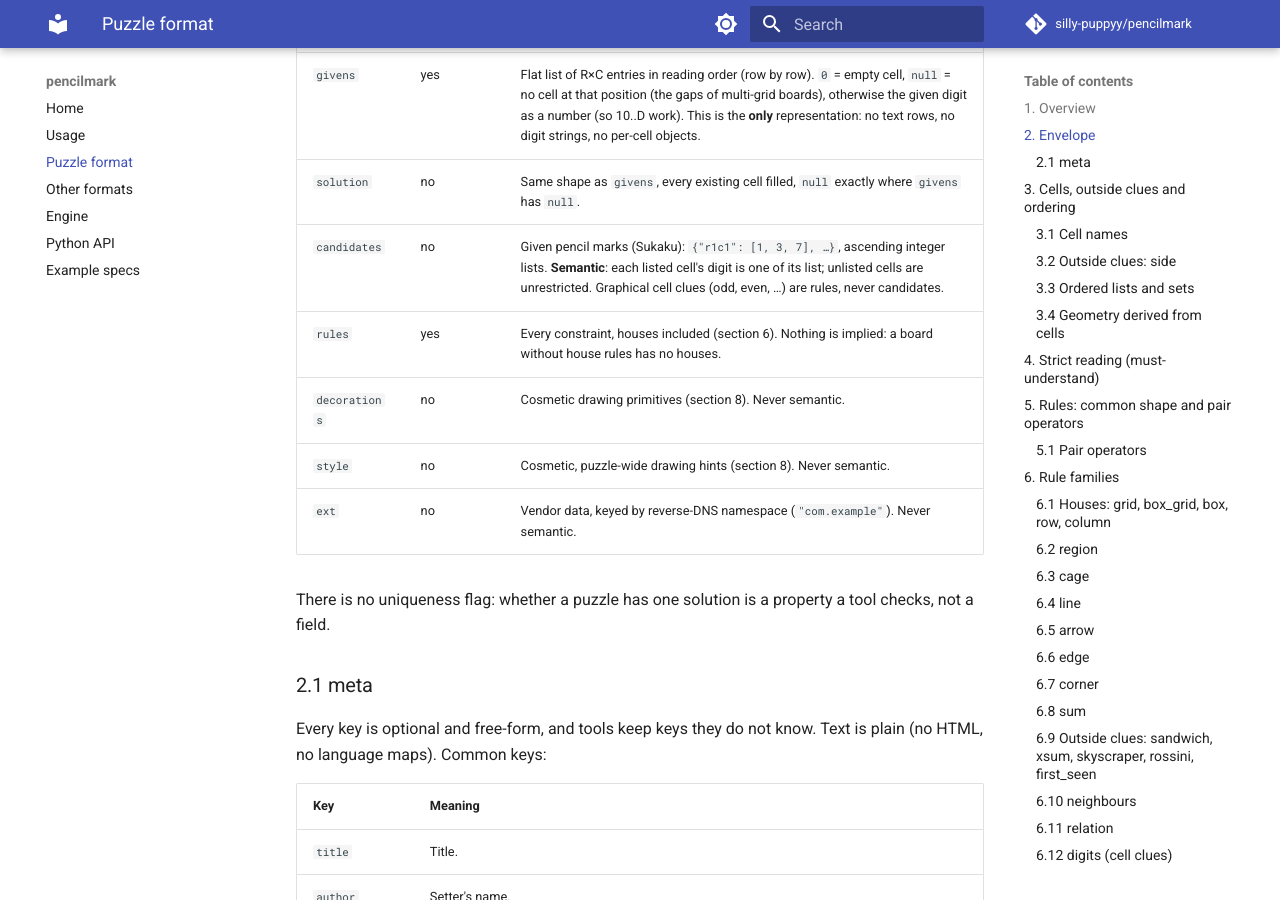
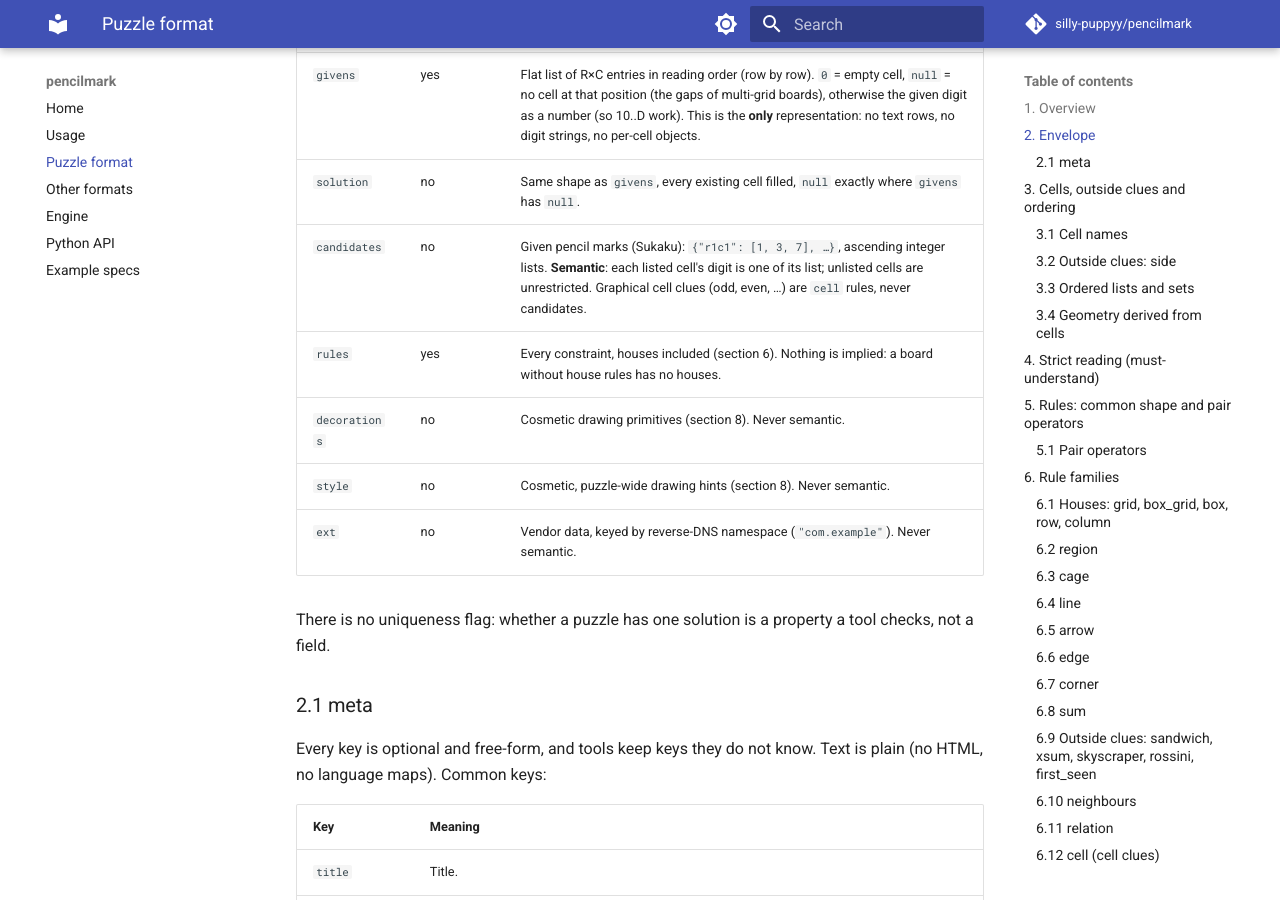
Before and after one commit to silly-puppyy/pencilmark, an MkDocs documentation site: the page built from docs/FORMAT.md, in a window 1280 px wide and 900 px high, scrolled down 2600 px. Built offline with MkDocs 1.6.1 and Material for MkDocs 9.7.7, drawn with Linux system fonts in a browser that asks for light colours; comment, search, counter and statistics services are not loaded; some of the changed text lies outside the part shown.

Commit message:
Rule type digits renamed cell (odd / even / low / high / set / exclude cell clues)
The top-level "digits" is the digit count; the cell clue rule is now
{"type": "cell", "kind": ...} and {"type": "negative", "of": "cell"}.

````diff
--- a/docs/FORMAT.md
+++ b/docs/FORMAT.md
@@ -83,7 +83,7 @@
 | `digits` | yes | Integer D ≥ 1: cells hold the digits 1..D. (Other digit sets and display symbols are reserved for a later version; see 6.17.) |
 | `givens` | yes | Flat list of R×C entries in reading order (row by row). `0` = empty cell, `null` = no cell at that position (the gaps of multi-grid boards), otherwise the given digit as a number (so 10..D work). This is the **only** representation: no text rows, no digit strings, no per-cell objects. |
 | `solution` | no | Same shape as `givens`, every existing cell filled, `null` exactly where `givens` has `null`. |
-| `candidates` | no | Given pencil marks (Sukaku): `{"r1c1": [1, 3, 7], …}`, ascending integer lists. **Semantic**: each listed cell's digit is one of its list; unlisted cells are unrestricted. Graphical cell clues (odd, even, …) are rules, never candidates. |
+| `candidates` | no | Given pencil marks (Sukaku): `{"r1c1": [1, 3, 7], …}`, ascending integer lists. **Semantic**: each listed cell's digit is one of its list; unlisted cells are unrestricted. Graphical cell clues (odd, even, …) are `cell` rules, never candidates. |
 | `rules` | yes | Every constraint, houses included (section 6). Nothing is implied: a board without house rules has no houses. |
 | `decorations` | no | Cosmetic drawing primitives (section 8). Never semantic. |
 | `style` | no | Cosmetic, puzzle-wide drawing hints (section 8). Never semantic. |
@@ -144,7 +144,7 @@
 | Ordered (the order carries meaning) | Sets (readers ignore the order; writers SHOULD use reading order) |
 |---|---|
 | `line` cells (thermo bulb first; a whisper's order is its path) | `box`, `row`, `column`, `region`, `cage` cells; `sum` kinds `group` / `corner` |
-| `arrow` `bulb` (a pill reads as a number in `bulb` order) and each shaft in `lines` (away from the bulb) | `digits`, `contains`, `appears` cells, `count`, `distinct_count` without `side` |
+| `arrow` `bulb` (a pill reads as a number in `bulb` order) and each shaft in `lines` (away from the bulb) | `cell`, `contains`, `appears` cells, `count`, `distinct_count` without `side` |
 | outside clues (`sandwich`, `xsum`, `skyscraper`, `rossini`, `first_seen`, `sum` kinds `little_killer` / `frame`, `distinct_count` with `side`): from the cell next to the clue outwards | `equal_sum` segments (each a set; the segment list is unordered) |
 | `clone` / `isomorphic` regions: corresponding positions | `edge` pairs except `less`, `relation` pairs of symmetric operators |
 | `edge` kind `less` and `relation` pairs of `less` / `less_equal` / `allowed` / `any_of`: `[a, b]` in operator order | `corner` cells (written TL, TR, BL, BR = reading order) |
@@ -423,12 +423,12 @@
 {"type": "relation", "op": "different", "params": [], "pairs": [["r1c1", "r3c3"], ["r1c1", "r4c4"]]}
 ```
 
-### 6.12 `digits` (cell clues)
+### 6.12 `cell` (cell clues)
 
 ```json
-{"type": "digits", "kind": "odd", "cells": ["r1c1", "r5c5"]}
-{"type": "digits", "kind": "set", "values": [1, 2, 3], "cells": ["r2c2"]}
-{"type": "digits", "kind": "high", "split": 5, "cells": ["r3c3"]}
+{"type": "cell", "kind": "odd", "cells": ["r1c1", "r5c5"]}
+{"type": "cell", "kind": "set", "values": [1, 2, 3], "cells": ["r2c2"]}
+{"type": "cell", "kind": "high", "split": 5, "cells": ["r3c3"]}
 ```
 
 | `kind` | Fields | Each listed cell holds |
@@ -438,7 +438,7 @@
 | `set` | `values` | one of `values` |
 | `exclude` | `values` | none of `values` |
 
-"Every unmarked cell is low / even / …" is a `negative` rule over `digits` (6.14).
+"Every unmarked cell is low / even / …" is a `negative` rule over `cell` (6.14).
 
 ### 6.13 Other families
 
@@ -480,7 +480,7 @@
 {"type": "negative", "of": "difference", "value": 5}
 {"type": "negative", "of": "rossini"}
 {"type": "negative", "of": "battenburg"}
-{"type": "negative", "of": "digits", "kind": "high", "split": 5}
+{"type": "negative", "of": "cell", "kind": "high", "split": 5}
 ```
 
 | `of` | Selector | Positions | An uncovered position … |
@@ -491,12 +491,12 @@
 | `sum` | `sum` (REQUIRED) | orthogonal pairs | does not sum to `sum` |
 | `rossini` | – | the first 3 cells inwards from each end of every full row and column house | is not monotone |
 | `battenburg` | – | every 2×2 block whose cells share a `grid` / `box_grid` area (or of the whole board without one) | is not a parity checkerboard |
-| `digits` | `kind` `odd` / `even` / `low` / `high` (+ `split` for low / high) | every cell | does not satisfy that clue (so it is even / odd / high / low) |
+| `cell` | `kind` `odd` / `even` / `low` / `high` (+ `split` for low / high) | every cell | does not satisfy that clue (so it is even / odd / high / low) |
 
 - **A negative covers exactly what its selector names.** With a selector it covers a single value:
   `{"of": "xv", "letter": "X"}` says only "pairs without a clue do not sum to 10"; V clues may be partial.
 - **Exemption**: a position carrying **any** rule of the same family (any kropki dot of either colour; any X or V;
-  any edge clue of that kind; any rossini arrow; any battenburg mark; any `digits` rule of that kind) is exempt.
+  any edge clue of that kind; any rossini arrow; any battenburg mark; any `cell` rule of that kind) is exempt.
 - **Adjacency is only within one grid**: two cells form a pair only if some `grid` / `box_grid` area contains both (on a
   board without one, all orthogonally adjacent existing cells).
 - Optional `area` (5): only positions whose cells are all in the area are covered.
@@ -566,9 +566,9 @@
 | `sum` `frame`, `sandwich`, `skyscraper`, `first_seen`, `distinct_count` with `side` | Plain number outside `cells[0]` on `side`. When kinds are mixed on one side: `xsum` in angle brackets ⟨n⟩, `skyscraper` in a small square, `first_seen` in a small circle. |
 | `xsum` | Plain number outside `cells[0]` (⟨n⟩ when mixed). |
 | `rossini` | Arrow glyph outside `cells[0]` on `side`, pointing into the grid (`in`) or out of it (`out`). |
-| `digits` `odd` / `even` | Grey circle / grey square (0.8) behind the digit. |
-| `digits` `low` / `high` | Light / dark grey diamond behind the digit. |
-| `digits` `set` / `exclude` | The values in small type along the bottom of the cell; `exclude` struck through. |
+| `cell` `odd` / `even` | Grey circle / grey square (0.8) behind the digit. |
+| `cell` `low` / `high` | Light / dark grey diamond behind the digit. |
+| `cell` `set` / `exclude` | The values in small type along the bottom of the cell; `exclude` struck through. |
 | `clone` | The same light shading colour for all regions of one rule (palette as for colour regions). |
 | `vudoku` | A thin V through the three cell centres, vertex at `cells[0]`. |
 | `equal_sum` | Thin dashed outline around each segment. |
@@ -624,7 +624,7 @@
 3. Replace all house rules (`grid`, `box_grid`, `box`, `row`, `column`) by the houses they state, one
    `{"type": "row" | "column" | "box", "cells": [...]}` per distinct house, so every spelling of the same houses (a
    `box_grid`, a `grid` plus `box` rules, single rules, in any order) gives the same result.
-4. Sort the cells of set-like lists (3.3: region, cage, digits, contains, appears, count, sum group / corner,
+4. Sort the cells of set-like lists (3.3: region, cage, cell, contains, appears, count, sum group / corner,
    edge clues other than `less`, scope and `except` lists, the pairs of symmetric `relation` operators, `equal_sum`
    segments) in reading order.
 5. Sort `rules` by their compact canonical JSON text.
--- a/docs/examples/specs/nine_variants_9x9.json
+++ b/docs/examples/specs/nine_variants_9x9.json
@@ -82,7 +82,7 @@
    ]
   },
   {
-   "type": "digits",
+   "type": "cell",
    "kind": "parity",
    "count": [
     1,
````
Also changed, not shown: docs/ENGINE.md (+2 -2 lines), docs/USAGE.md (+1 -1 lines), docs/sudoku-puzzle.schema.json (+7 -7 lines), 5 other files.
